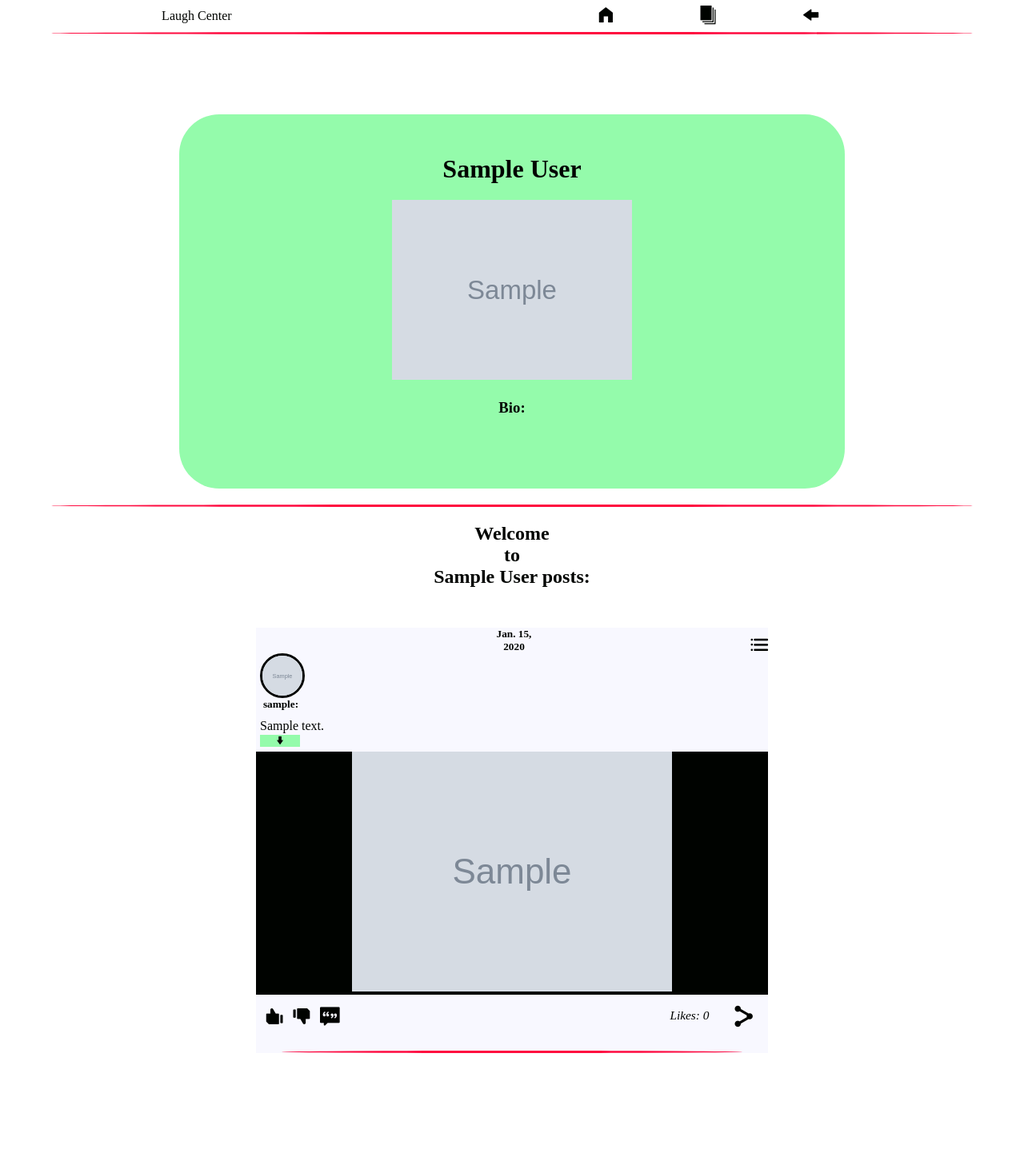
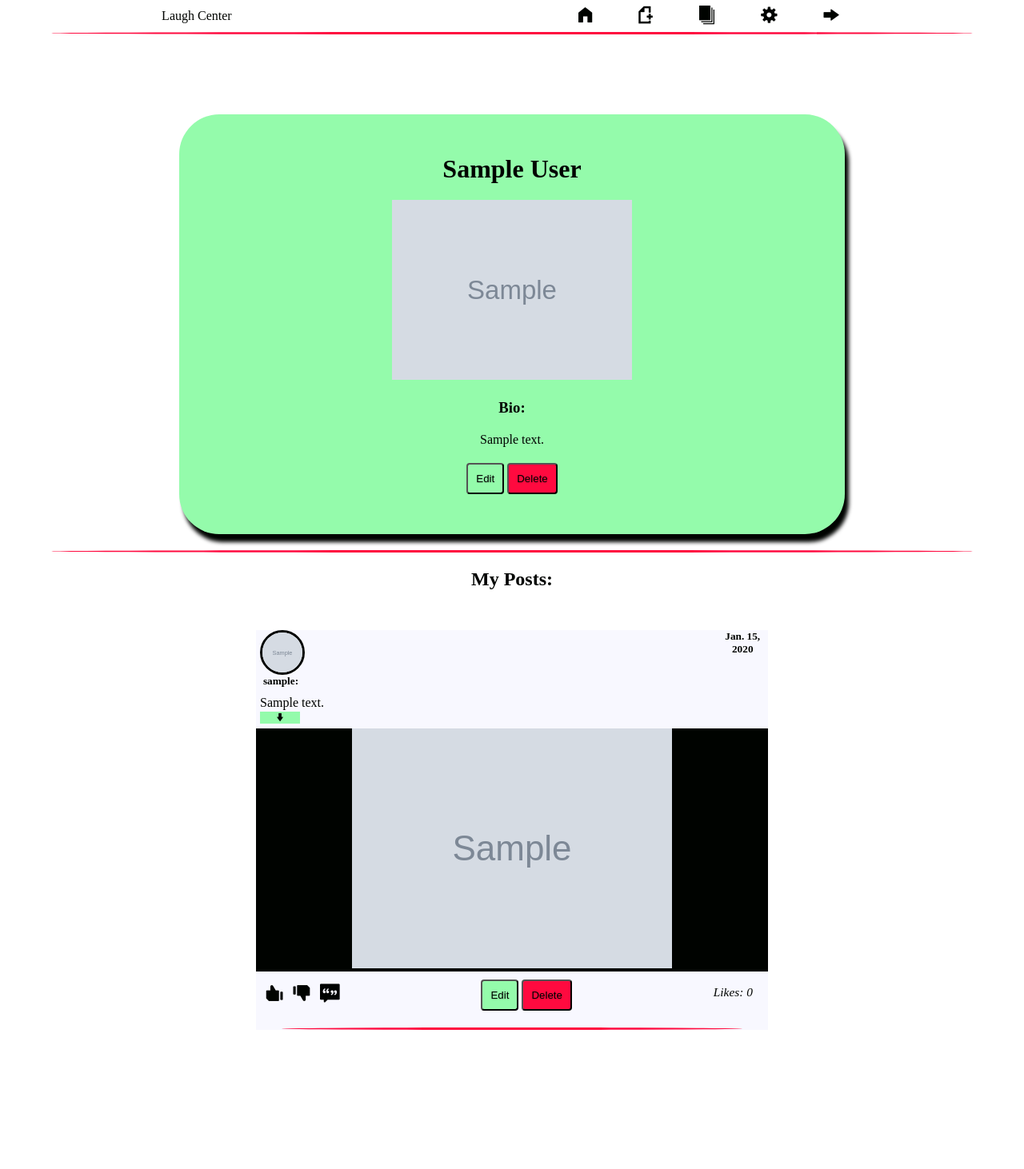
Before and after one commit to samer25/SoftUniProject, a Django app: page /user/profile/1 in a window 1280 px wide. Shown: the whole page at 80% size. After the commit the page ends 1288 px from the top, so only its background shows below. Run offline with Django 3.2, Linux system fonts and the light colour scheme; tables that the repository leaves empty hold one stand-in row (values such as "Sample post"); grey boxes marked "Sample" are stand-in pictures.

Commit message:
Adding CRUD for profiles and posts of the user

```diff
--- a/common/views.py
+++ b/common/views.py
@@ -5,4 +5,4 @@ from user.models import ProfileUser
 
 
 def landing_page(request):
-    return render(request, 'landing_page.html')
+    return render(request, 'common/landing_page.html')
--- a/posts/urls.py
+++ b/posts/urls.py
@@ -1,9 +1,11 @@
 from django.urls import path
 
-from posts.views import PostsView, CreatePost
+from posts.views import PostsView, CreatePost, PostEdit, PostDelete
 
 urlpatterns = [
     path('create/<int:pk>', CreatePost.as_view(), name='create post'),
     path('allposts/', PostsView.as_view(), name='posts'),
+    path('edit/<int:pk>', PostEdit.as_view(), name='post edit'),
+    path('delete/<int:pk>', PostDelete.as_view(), name='post delete')
 
 ]
--- a/static/css/forms.css
+++ b/static/css/forms.css
@@ -28,6 +28,8 @@ h1 {
     margin: -70px auto 50px auto;
     border-radius: 50px;
     padding: 60px;
+    box-shadow: 5px 10px 5px #000300;
+
 }
 
 h2 {
--- a/static/css/posts.css
+++ b/static/css/posts.css
@@ -11,7 +11,7 @@
     /*background-color: #94fbab;*/
 }
 
-.bottom-post{
+.bottom-post {
     margin-top: 10px;
 }
 
@@ -83,6 +83,8 @@
 .time-posted {
     width: 10%;
     margin: auto;
+    float: right;
+
 }
 
 .posted-text {
--- a/static/css/profile.css
+++ b/static/css/profile.css
@@ -5,5 +5,5 @@
     border-radius: 50px;
     padding-top: 50px;
     padding-bottom: 50px;
-
+    box-shadow: 5px 10px 5px #000300;
 }
--- a/templates/profile.html
+++ b/templates/profile.html
@@ -12,13 +12,11 @@
     <div class="root">
         <div class="content">
             <div class="profile">
-                {% for created in posts|slice:":1" %}
-                    <h1>{{ created.created_by.profile.first_name }} {{ created.created_by.profile.last_name }}</h1>
-                {% endfor %}
-                {% for created in posts|slice:":1" %}
-                    <img class="profile-pic" src="{{ created.created_by.profile.profile_pic.url }}"
-                         alt="profile image">
-                {% endfor %}
+
+                <h1>{{ user.profile.first_name }} {{ user.profile.last_name }}</h1>
+
+                <img class="profile-pic" src="{{ user.profile.profile_pic.url }}"
+                     alt="profile image">
                 <br>
                 <h3>Bio:</h3>
 
@@ -48,9 +46,6 @@
                     {% for post in posts %}
                         <div class="posts">
                             <div class="top-post">
-                                <div class="post-menu">
-                                    <i class="fi-list-bullet"></i>
-                                </div>
 
                                 <div class="posted-text">
 
@@ -74,7 +69,14 @@
                                 <a href="" class="fi-like like-level1"></a>
                                 <i class="fi-dislike dislike-level1"></i>
                                 <i class="fi-comment-quotes comment"></i>
-                                <i class="fi-share share"></i>
+                                {#                                <i class="fi-share share"></i>#}
+
+                                {% if user.id == pk %}
+                                    <button class="button-success"><a href="{% url 'post edit' post.pk %}"> Edit</a>
+                                    </button>
+                                    <button class="button-error"><a href="{% url 'post delete' post.pk %}"> Delete</a>
+                                    </button>
+                                {% endif %}
                                 <i class="count-likes">Likes: 0</i>
                             </div>
                             <div class="underline"></div>
--- a/user/views.py
+++ b/user/views.py
@@ -114,15 +114,12 @@ def logout_user(request):
 #     return render(request, 'profile.html', {'posts': post, 'pk': pk})
 
 class ProfileView(DetailView):
-    """Viewing Profile of the user """
-    model = User
-    context_object_name = 'user'
-    template_name = 'profile.html'
+    """Viewing Profile of the user and his posts"""
 
-    # adding context post form model post to view it in profile user
-    def get_context_data(self, **kwargs):
+    def get(self, request, *args, **kwargs):
+        user = User.objects.get(pk=kwargs['pk'])
         post = Post.objects.filter(created_by=self.kwargs['pk'])
-        return {'posts': post, 'pk': self.kwargs['pk']}
+        return render(request, 'profile.html', {'posts': post, 'pk': self.kwargs['pk'], 'user': user})
 
 
 class EditProfile(UpdateView):
@@ -133,7 +130,7 @@ class EditProfile(UpdateView):
         user = User.objects.get(pk=kwargs['pk'])
         profile = ProfileUser.objects.get(pk=user.profile.pk)
         form = ProfileUserForm(instance=profile)
-        return render(request, 'edit_profile.html', {'form': form})
+        return render(request, 'common/edit.html', {'form': form})
 
     # post method to verified edited profile form field and save it
     def post(self, request, *args, **kwargs):
@@ -150,7 +147,7 @@ class EditProfile(UpdateView):
 #     profile = ProfileUser.objects.get(pk=user.profile.id)
 #     if request.method == 'GET':
 #         form = ProfileUserForm(instance=profile)
-#         return render(request, 'edit_profile.html', {'form': form})
+#         return render(request, 'edit.html', {'form': form})
 #     else:
 #         form = ProfileUserForm(request.POST, request.FILES, instance=profile)
 #         form.save()
```
Also changed, not shown: posts/views.py (+19 -1 lines), templates/index.html (+8 -3 lines), templates/post_delete.html (added, +23 -0 lines), media/image_posts/Screenshot_from_2020-11-21_18-22-12_D9TZ4V0.png (added), media/image_posts/Screenshot_from_2020-11-29_16-33-49_TCSCTGw.png (added), templates/common/edit.html (renamed from templates/edit_profile.html), templates/common/landing_page.html (renamed from templates/landing_page.html).
